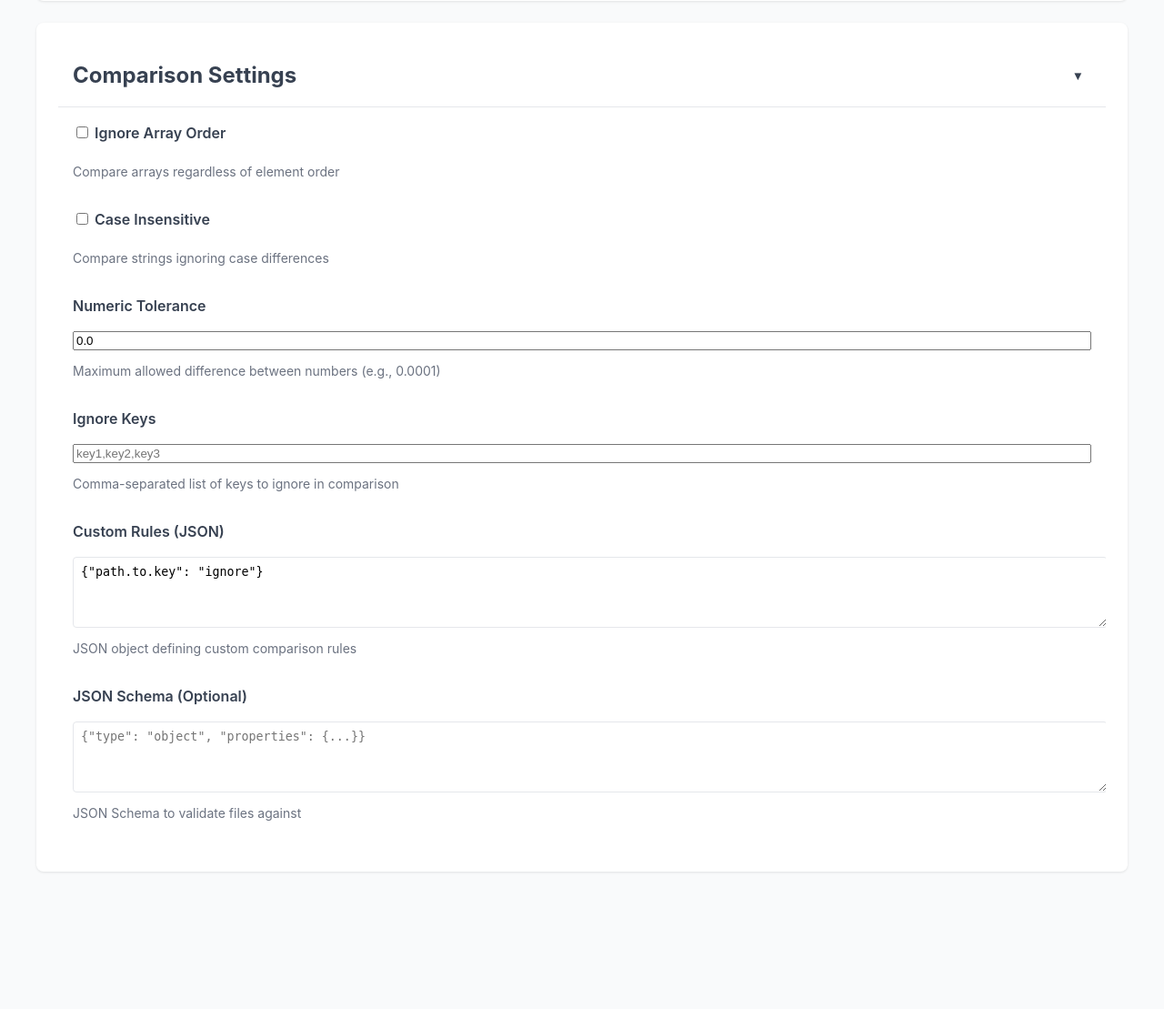
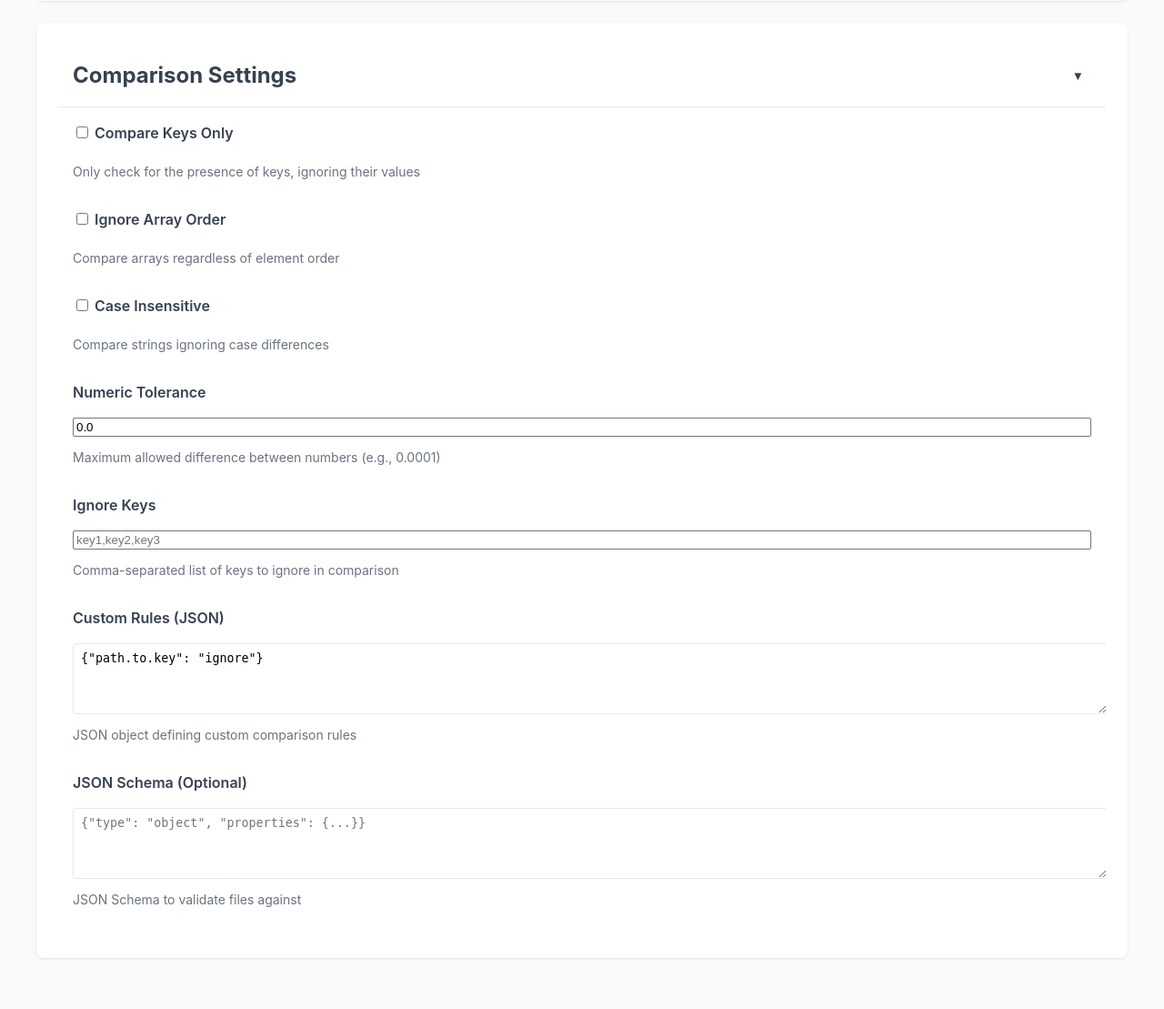
Before and after one commit to nafismahmud181/json_comparison_tool, a Flask app: page / in a window 1280 px wide. Shown: the part 573-1682 px from the top of the page at 91% size. Before the commit the page ends 1532 px from the top, so only its background shows below. Run offline with Flask 3, Linux system fonts and the light colour scheme.

Commit message:
new option in the "Comparison Settings" section called "Compare Keys Only". Css issue also solved

```diff
--- a/app.py
+++ b/app.py
@@ -22,13 +22,15 @@ class ComparisonConfig:
                  numeric_tolerance: float = 0.0,
                  ignore_keys: List[str] = None,
                  custom_rules: Dict[str, Any] = None,
-                 schema: Dict[str, Any] = None):
+                 schema: Dict[str, Any] = None,
+                 compare_keys_only: bool = False):
         self.ignore_order = ignore_order
         self.case_insensitive = case_insensitive
         self.numeric_tolerance = numeric_tolerance
         self.ignore_keys = ignore_keys or []
         self.custom_rules = custom_rules or {}
         self.schema = schema
+        self.compare_keys_only = compare_keys_only
 
 def load_json(file_path):
     """Load JSON data from a file with error handling and encoding support."""
@@ -130,6 +132,9 @@ def compare_json(reference: Dict[str, Any], target: Dict[str, Any],
                 common.update(sub_common)
                 differences.update(sub_diff)
                 additional.update(sub_add)
+            elif config.compare_keys_only:
+                # When comparing keys only, add to common if the key exists
+                common[current_path] = ref_val
             elif isinstance(ref_val, list) and isinstance(tgt_val, list):
                 if compare_arrays(ref_val, tgt_val, config):
                     common[current_path] = ref_val
@@ -184,7 +189,8 @@ def compare():
         numeric_tolerance=float(request.form.get('numeric_tolerance', '0.0')),
         ignore_keys=request.form.get('ignore_keys', '').split(',') if request.form.get('ignore_keys') else [],
         custom_rules=json.loads(request.form.get('custom_rules', '{}')),
-        schema=json.loads(request.form.get('schema', '{}')) if request.form.get('schema') else None
+        schema=json.loads(request.form.get('schema', '{}')) if request.form.get('schema') else None,
+        compare_keys_only=request.form.get('compare_keys_only', 'false').lower() == 'true'
     )
 
     reference_file = request.files['reference']
--- a/templates/index.html
+++ b/templates/index.html
@@ -283,6 +283,7 @@
             overflow-x: auto;
             font-size: 0.875rem;
             margin: 0.5rem 0;
+            color: #111827;
         }
 
         .export-btn {
@@ -603,6 +604,14 @@
                 <div class="settings-group">
                     <div class="setting-item">
                         <label>
+                            <input type="checkbox" id="compareKeysOnly" name="compare_keys_only">
+                            Compare Keys Only
+                        </label>
+                        <p class="setting-description">Only check for the presence of keys, ignoring their values</p>
+                    </div>
+
+                    <div class="setting-item">
+                        <label>
                             <input type="checkbox" id="ignoreOrder" name="ignore_order">
                             Ignore Array Order
                         </label>
@@ -779,6 +788,15 @@
 
             try {
                 const formData = new FormData(uploadForm);
+
+                // Add comparison settings
+                formData.append('compare_keys_only', document.getElementById('compareKeysOnly').checked);
+                formData.append('ignore_order', document.getElementById('ignoreOrder').checked);
+                formData.append('case_insensitive', document.getElementById('caseInsensitive').checked);
+                formData.append('numeric_tolerance', document.getElementById('numericTolerance').value);
+                formData.append('ignore_keys', document.getElementById('ignoreKeys').value);
+                formData.append('custom_rules', document.getElementById('customRules').value);
+                formData.append('schema', document.getElementById('jsonSchema').value);
 
                 // Check if files are selected
                 if (!formData.get('reference').name) {
@@ -1194,6 +1212,7 @@
         function saveBookmark() {
             const currentState = {
                 settings: {
+                    compareKeysOnly: document.getElementById('compareKeysOnly').checked,
                     ignoreOrder: document.getElementById('ignoreOrder').checked,
                     caseInsensitive: document.getElementById('caseInsensitive').checked,
                     numericTolerance: document.getElementById('numericTolerance').value,
@@ -1264,6 +1283,7 @@
         const bookmarkedState = localStorage.getItem('bookmarkedComparison');
         if (bookmarkedState) {
             const state = JSON.parse(bookmarkedState);
+            document.getElementById('compareKeysOnly').checked = state.settings.compareKeysOnly;
             document.getElementById('ignoreOrder').checked = state.settings.ignoreOrder;
             document.getElementById('caseInsensitive').checked = state.settings.caseInsensitive;
             document.getElementById('numericTolerance').value = state.settings.numericTolerance;
```
